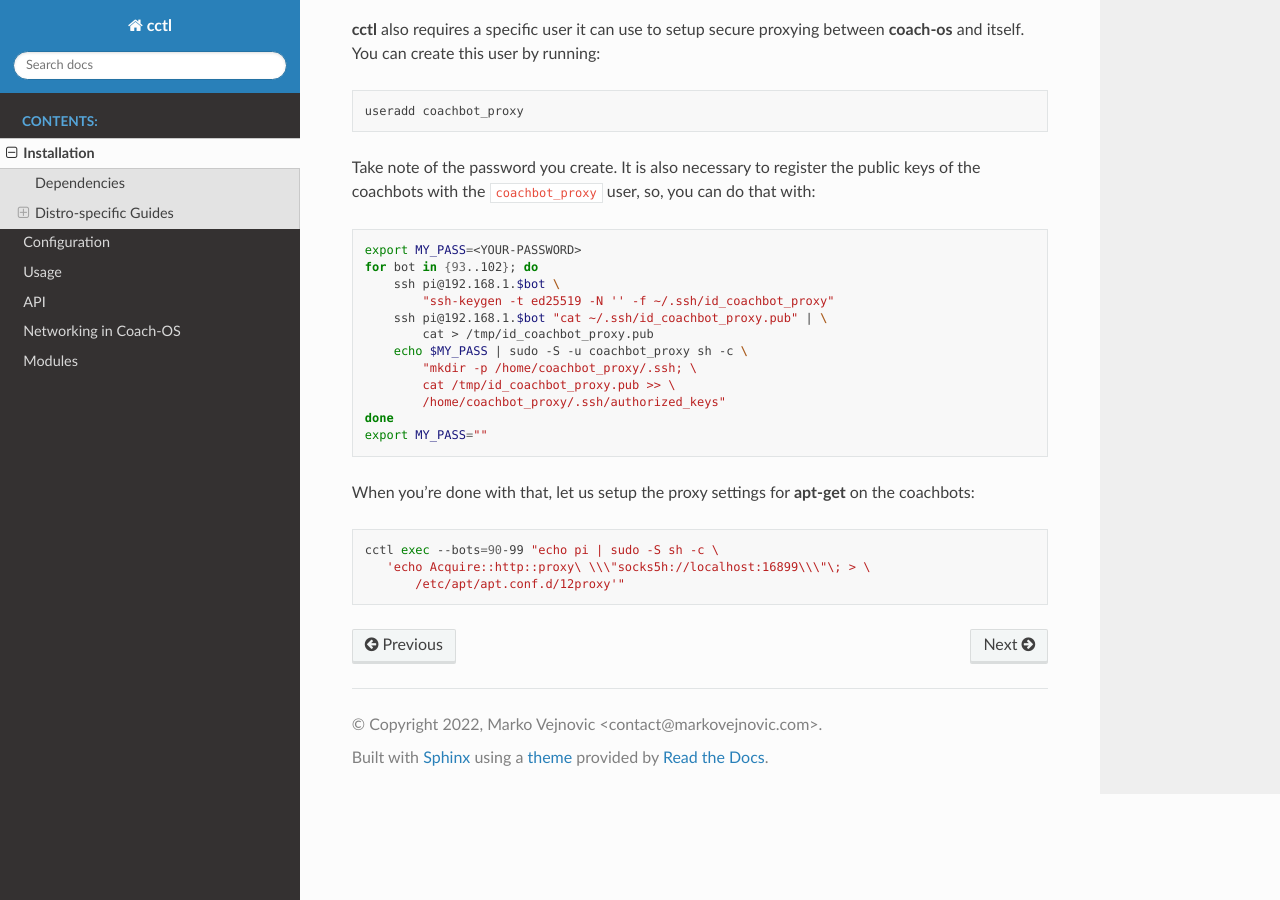
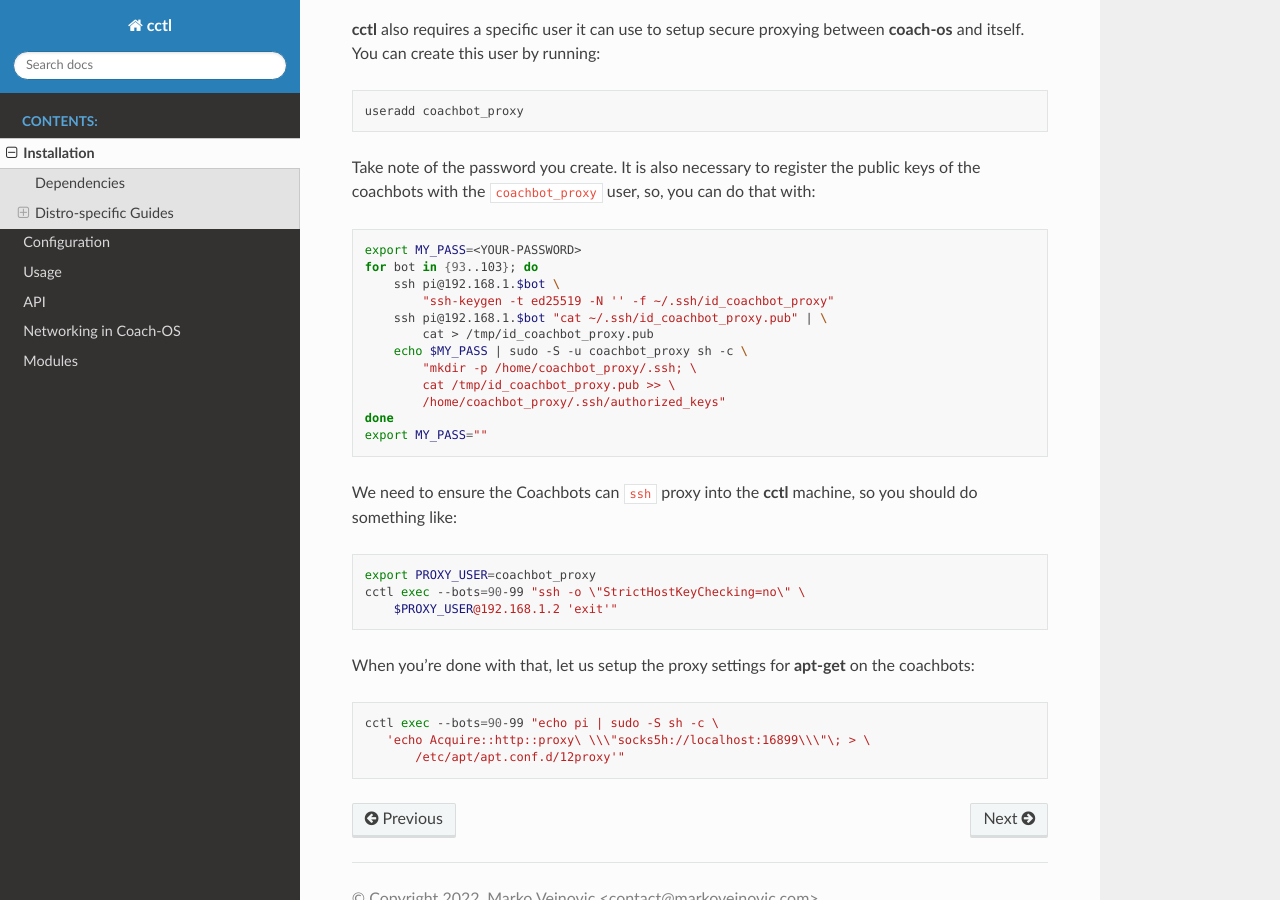
Before and after one commit to coachbots/cctl, a Sphinx documentation site: the page built from docs/source/installation.rst, in a window 1280 px wide and 900 px high, scrolled down 869 px. Built offline with Sphinx 7.4.7 and the Read the Docs theme 2.0.0, drawn with Linux system fonts in a browser that asks for light colours.

Commit message:
Added section for adding strict host key checking mitigation

```diff
--- a/docs/source/installation.rst
+++ b/docs/source/installation.rst
@@ -54,7 +54,7 @@ It is also necessary to register the public keys of the coachbots with the
 .. code-block:: bash
 
    export MY_PASS=<YOUR-PASSWORD>
-   for bot in {93..102}; do
+   for bot in {93..103}; do
        ssh pi@192.168.1.$bot \
            "ssh-keygen -t ed25519 -N '' -f ~/.ssh/id_coachbot_proxy"
        ssh pi@192.168.1.$bot "cat ~/.ssh/id_coachbot_proxy.pub" | \
@@ -66,6 +66,15 @@ It is also necessary to register the public keys of the coachbots with the
    done
    export MY_PASS=""
 
+We need to ensure the Coachbots can ``ssh`` proxy into the **cctl** machine,
+so you should do something like:
+
+.. code-block:: bash
+
+   export PROXY_USER=coachbot_proxy
+   cctl exec --bots=90-99 "ssh -o \"StrictHostKeyChecking=no\" \
+       $PROXY_USER@192.168.1.2 'exit'"
+
 When you're done with that, let us setup the proxy settings for **apt-get** on
 the coachbots:
 
```
